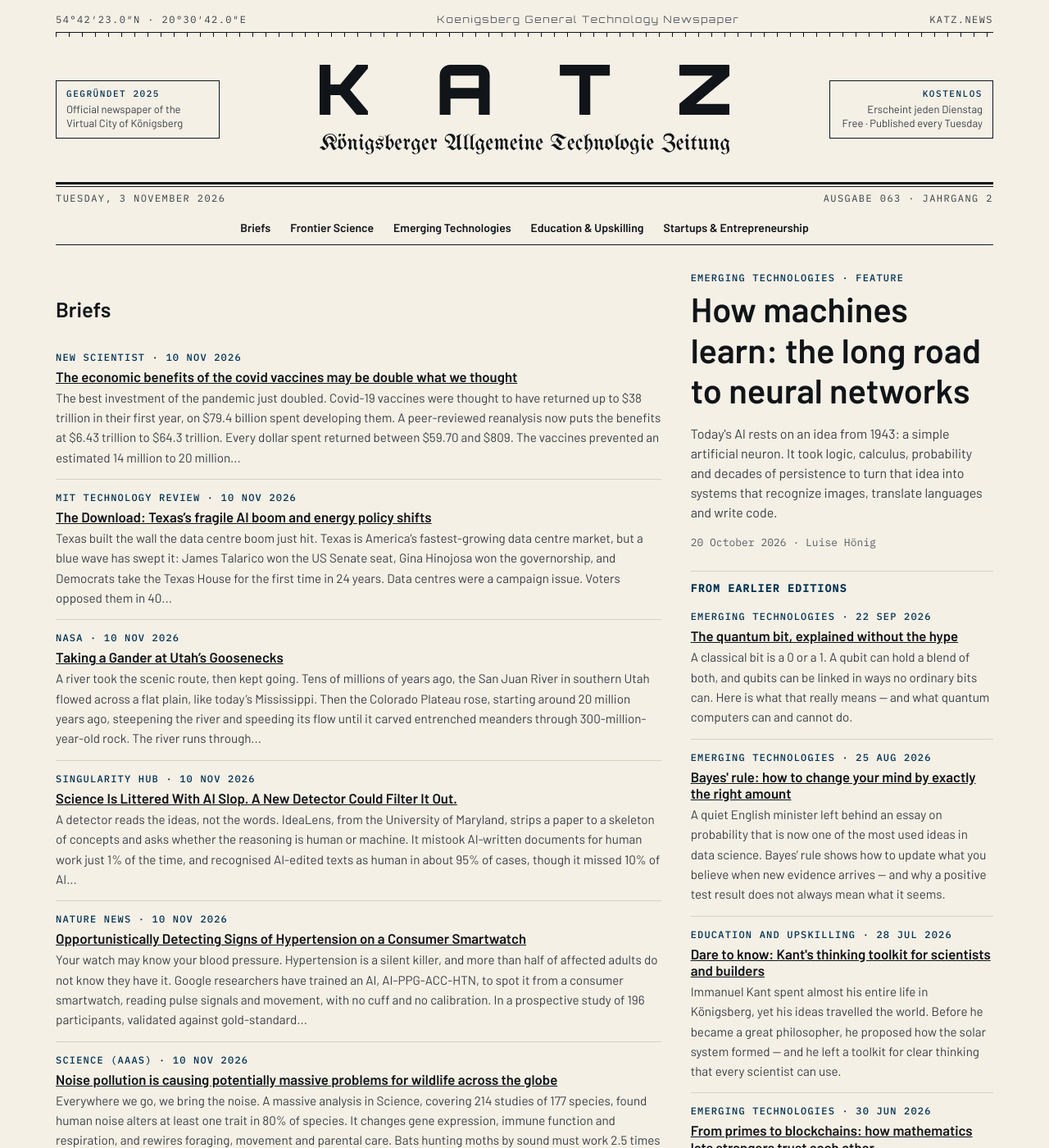
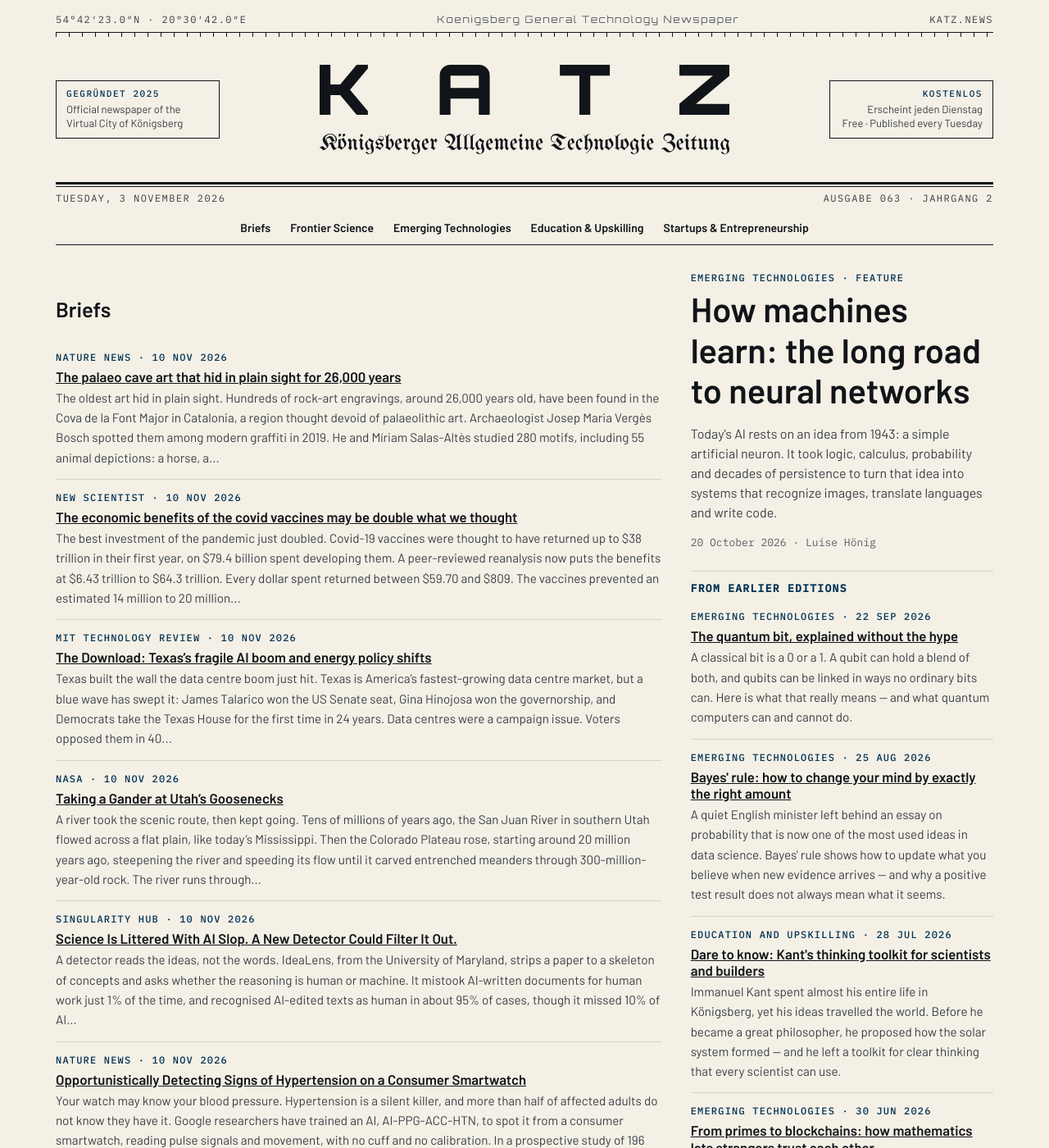
Before and after one commit to katz-news/katz.news, a Jekyll site: the page built from index.html, in a window 1280 px wide and 1400 px high. Shown: the whole window at 82% size. Built offline with Jekyll 4.4.1, drawn with Linux system fonts in a browser that asks for light colours; some of the changed text lies outside the part shown.

Commit message:
Publish 2026-11-06

```diff
--- a/_data/build.yml
+++ b/_data/build.yml
@@ -1 +1 @@
-published_at: 2026-11-06T16:04:58Z
+published_at: 2026-11-06T16:07:20Z
--- /dev/null
+++ b/_posts/briefs/2026-11-06-the-palaeo-cave-art-that-hid-in-plain-sight-for-26-000-years.md
@@ -0,0 +1,9 @@
+---
+published: true
+title: The palaeo cave art that hid in plain sight for 26,000 years
+date: 2026-11-10
+section: science
+source_name: Nature News
+source_url: https://www.nature.com/articles/d41586-026-03585-z
+---
+The oldest art hid in plain sight. Hundreds of rock-art engravings, around 26,000 years old, have been found in the Cova de la Font Major in Catalonia, a region thought devoid of palaeolithic art. Archaeologist Josep Maria Vergès Bosch spotted them among modern graffiti in 2019. He and Míriam Salas-Altès studied 280 motifs, including 55 animal depictions: a horse, a bear and an aurochs, ancestor of domestic cattle. The engravings were easy to miss. Shine a light on them and they vanish; play with the light and they appear. The verdict is plainly prehistoric: old art hides in busy places.
```
